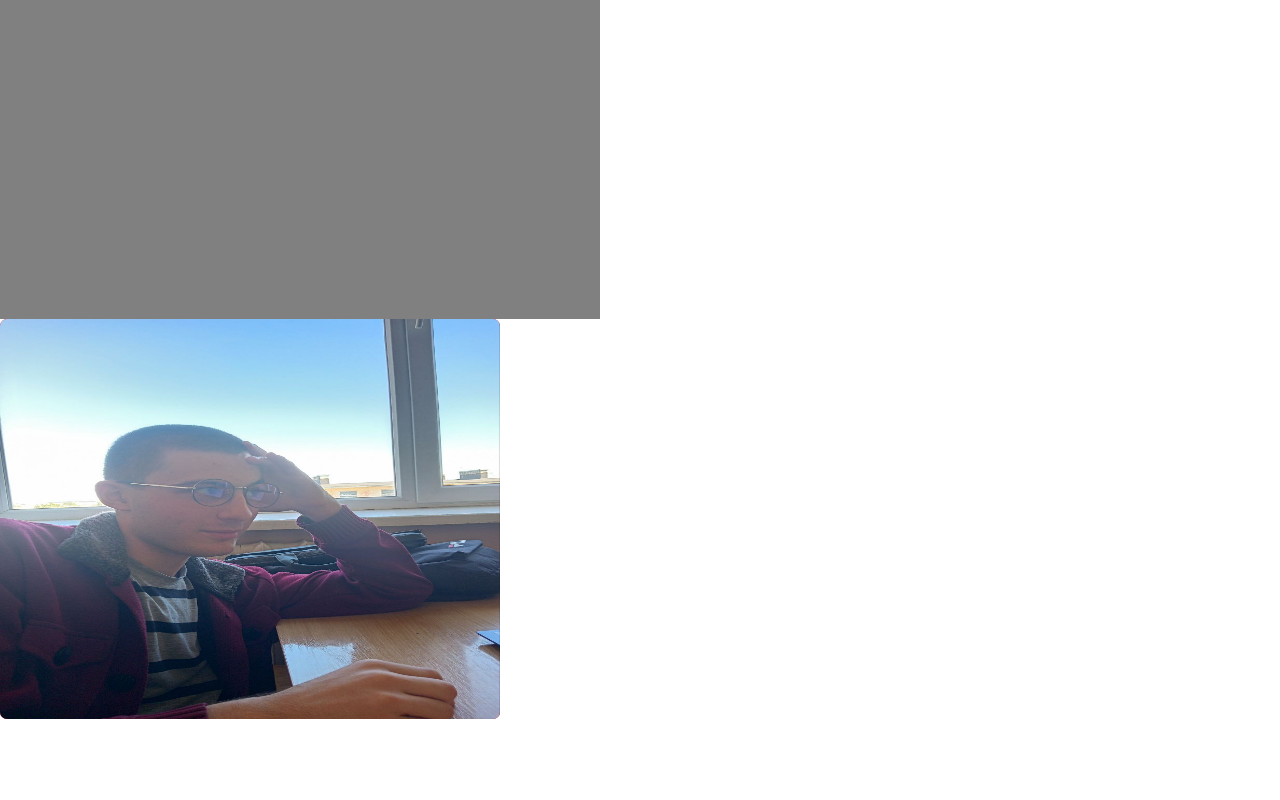
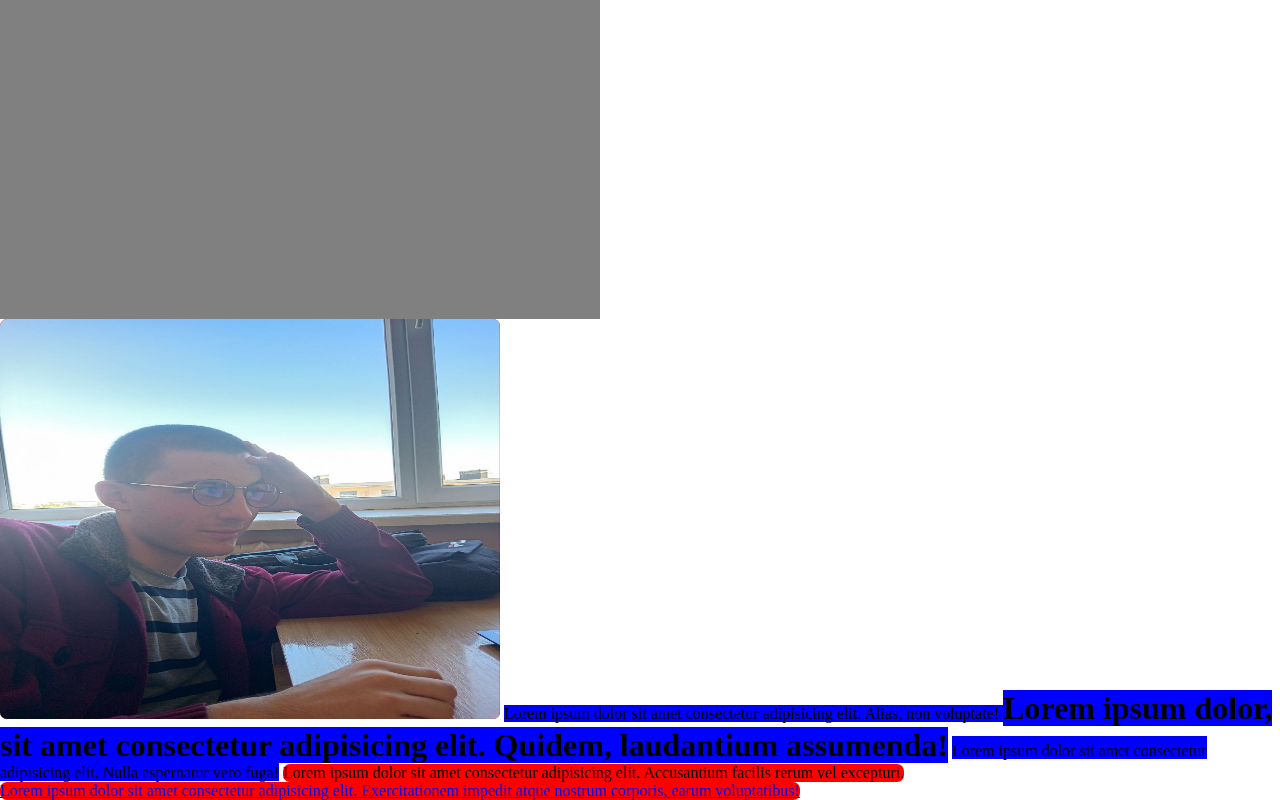
Before and after one commit to Incinerator67/HTML-CSS, a plain HTML site: page css-part/6.5-8 hours/index.html in a window 1280 px wide. Shown: the part 1481-2281 px from the top of the page. Before the commit the page ends 2204 px from the top, so only its background shows below. Drawn offline with Linux system fonts and the light colour scheme.

Commit message:
Add files via upload

```diff
--- a/css-part/6.5-8 hours/css/element.css
+++ b/css-part/6.5-8 hours/css/element.css
@@ -26,7 +26,7 @@
   padding: 20px;
 }
 p{
-  padding-top: 60px;
+  padding-top: 6px;
 }
 /*horizont*/
 .inline {
@@ -35,6 +35,14 @@ p{
   border-color: white;
   text-align: right;
 }
-body {
+body{
   text-align: left;
 }
+/*display*/
+.block{
+  background: blue;
+  display: inline;
+}
+.inline {
+  display: inline-block;
+}
--- a/css-part/6.5-8 hours/index.html
+++ b/css-part/6.5-8 hours/index.html
@@ -29,5 +29,10 @@
       Obcaecati, ducimus error.</p>
   </div>
   <img src="images/1.jpg" class="inline" width="500" height="400" />
+  <div class="block"> Lorem ipsum dolor sit amet consectetur adipisicing elit. Alias, non voluptate! </div>
+  <h1 class="block">Lorem ipsum dolor, sit amet consectetur adipisicing elit. Quidem, laudantium assumenda!</h1>
+  <p class="block">Lorem ipsum dolor sit amet consectetur adipisicing elit. Nulla aspernatur vero fuga!</p>
+  <span class="inline">Lorem ipsum dolor sit amet consectetur adipisicing elit. Accusantium facilis rerum vel excepturi.</span>
+  <a href="#" class="inline" >Lorem ipsum dolor sit amet consectetur adipisicing elit. Exercitationem impedit atque nostrum corporis, earum voluptatibus!</a>
 </body>
 </html>
```
